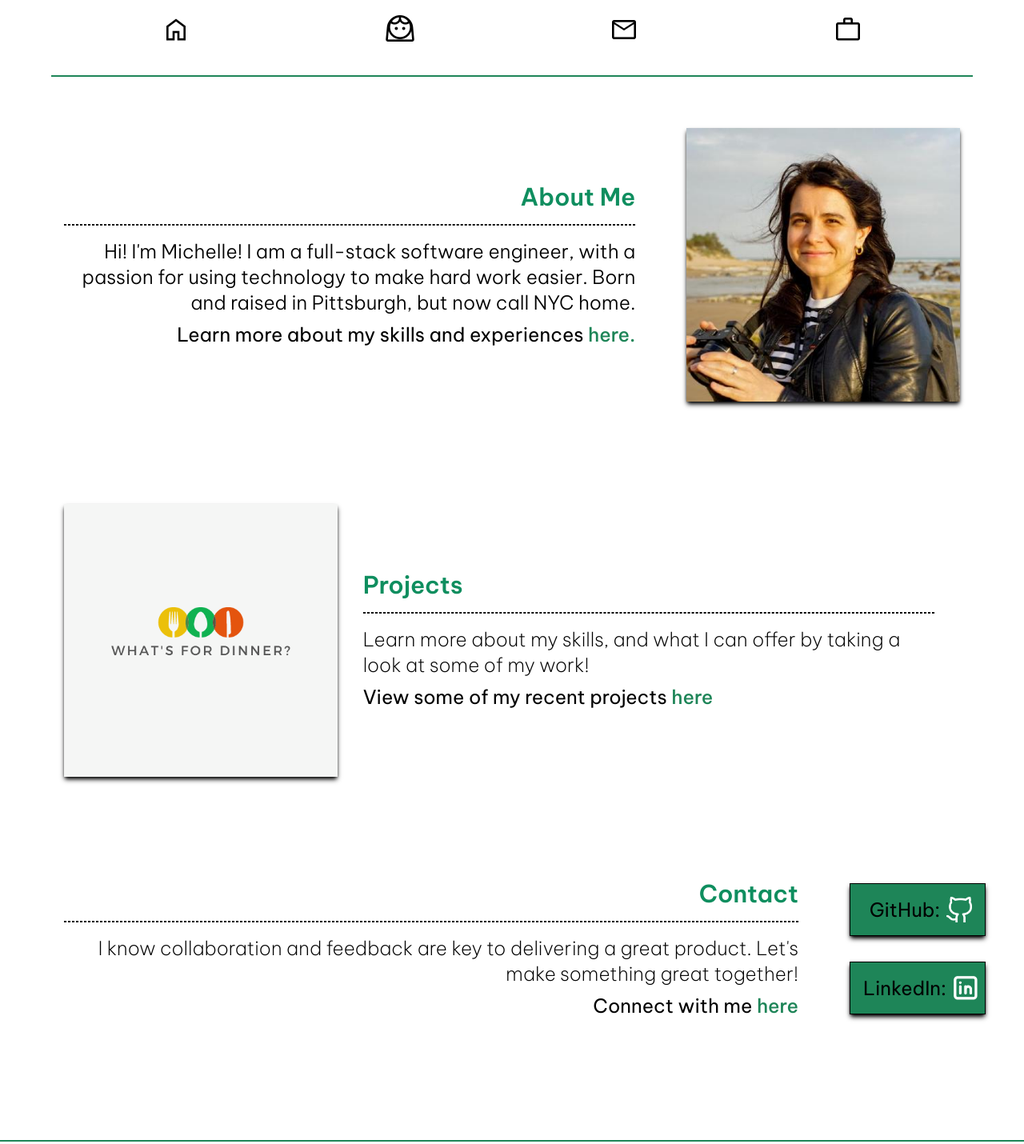
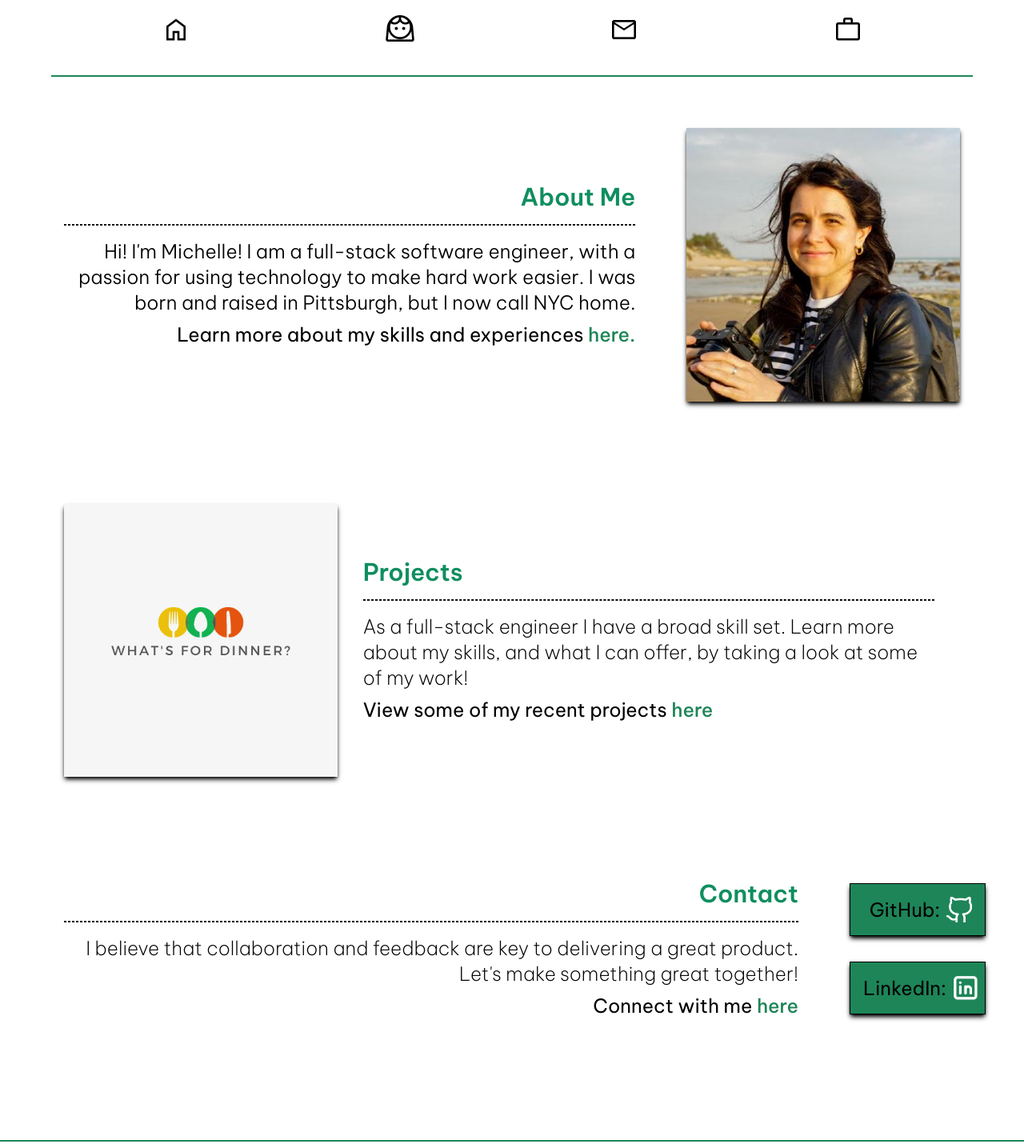
Before and after one commit to marotella/portfolio, a React (Create React App) app: page / in a window 1280 px wide. Shown: the part 785-2215 px from the top of the page at 80% size. Built offline with nearby package versions, Linux system fonts and the light colour scheme; no server answers; a web font is replaced by a local one.

Commit message:
content update

```diff
--- a/src/pages/Home.js
+++ b/src/pages/Home.js
@@ -12,7 +12,7 @@ function Home() {
                     <h2 className="text-xl md:text-3xl mb-4 s:text-center font-[600]">About Me</h2>
                     <hr class="border border-dashed border-black my-4 fade-in-from-right"></hr>
 
-                    <p className="mt-2 md:text-2xl font-[300] text-l md:text-right">Hi! I'm Michelle! I am a full-stack software engineer, with a passion for using technology to make hard work easier. Born and raised in Pittsburgh, but now call NYC home.</p>
+                    <p className="mt-2 md:text-2xl font-[300] text-l md:text-right">Hi! I'm Michelle! I am a full-stack software engineer, with a passion for using technology to make hard work easier. I was born and raised in Pittsburgh, but I now call NYC home.</p>
                     <p className="mt-2 md:text-2xl text-lg md:text-right font-[400]">Learn more about my skills and experiences <Link className="font-[500] text-green hover:underline hover:underline-offset-4 md:hover:underline-offset-8 hover:text-black" to="/about">here.</Link> </p>
                 </div>
                 <div className="md:w-1/3 object-right p-4">
@@ -28,7 +28,7 @@ function Home() {
                     <h2 className="text-xl md:text-3xl s:text-center mb-4 font-[600] ">Projects</h2>
                     <hr class="border border-dashed border-black my-4 fade-in-from-left"></hr>
 
-                    <p className="mt-2 md:text-2xl font-[200] text-lg md:text-left">Learn more about my skills, and what I can offer by taking a look at some of my work! </p>
+                    <p className="mt-2 md:text-2xl font-[200] text-lg md:text-left">As a full-stack engineer I have a broad skill set. Learn more about my skills, and what I can offer, by taking a look at some of my work! </p>
                     <p className="mt-2 md:text-2xl text-lg md:text-left font-[400]">View some of my recent projects  <Link className="font-[500] text-green hover:underline hover:underline-offset-4 md:hover:underline-offset-8 hover:text-black" to="/projects">here</Link></p>
                 </div>
             </section>
@@ -37,7 +37,7 @@ function Home() {
                     <h2 className="text-xl md:text-3xl s:text-center font-[600] mb-4">Contact</h2>
                     <hr class="border border-dashed border-black fade-in-from-right my-4"></hr>
 
-                    <p className="mt-2 md:text-2xl text-lg md:text-right font-[200]">I know collaboration and feedback are key to delivering a great product. Let's make something great together!</p>
+                    <p className="mt-2 md:text-2xl text-lg md:text-right font-[200]">I believe that collaboration and feedback are key to delivering a great product. Let's make something great together!</p>
                     <p className="mt-2 md:text-2xl text-lg md:text-right font-[400]">Connect with me <Link className="font-[500] text-green hover:underline hover:underline-offset-4 md:hover:underline-offset-8 hover:text-black" to="/contact">here</Link></p>
                 </div>
                 <div className="flex flex-col">
```
